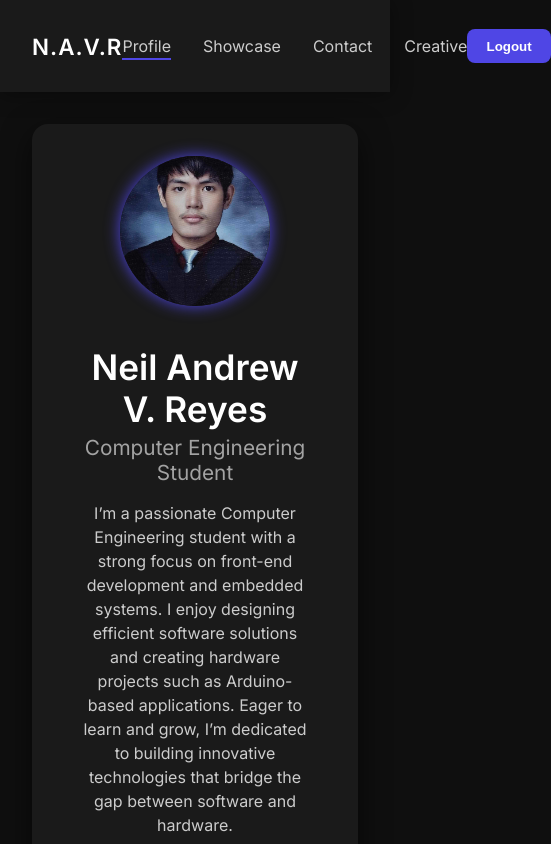
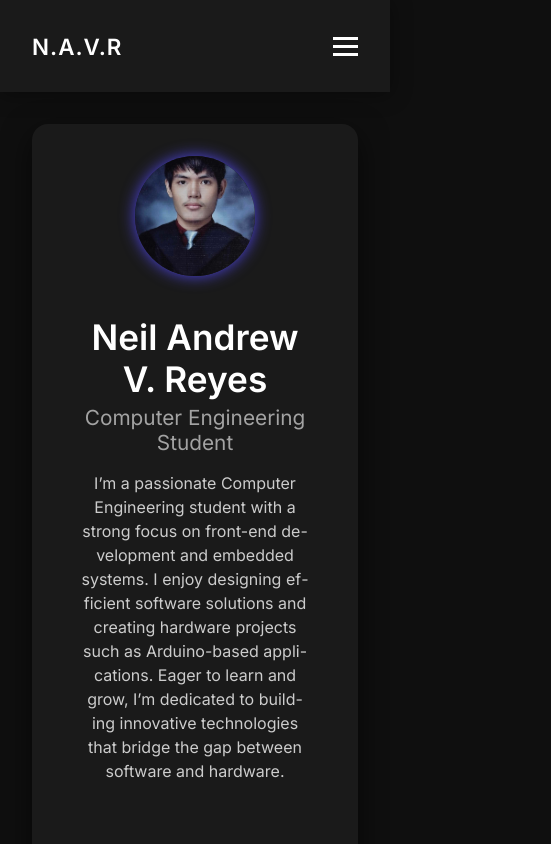
Before and after one commit to NeilAndrewReyes/Vue.js-Portfolio, a Vue app: page /Vue.js-Portfolio/portfolio/profile in a window 390 px wide. Shown: the top 844 px of the page, 551 px wide, since content can reach past the window. Built offline with nearby package versions, Linux system fonts and the light colour scheme; sample sign-in values are in the browser's storage.

Commit message:
Minor Changes

```diff
--- a/src/components/Navbar.vue
+++ b/src/components/Navbar.vue
@@ -1,30 +1,54 @@
 <template>
   <nav class="navbar">
     <div class="logo">N.A.V.R</div>
-    <ul class="nav-links">
-  <li><router-link to="/portfolio/profile" class="nav-item" exact-active-class="active-link">Profile</router-link></li>
-  <li><router-link to="/portfolio/showcase" class="nav-item" exact-active-class="active-link">Showcase</router-link></li>
-  <li><router-link to="/portfolio/contact" class="nav-item" exact-active-class="active-link">Contact</router-link></li>
-  <li><router-link to="/portfolio/creative" class="nav-item" exact-active-class="active-link">Creative</router-link></li>
-</ul>
-    <button class="logout-button" @click="logout">Logout</button>
+
+    <div class="hamburger" @click="toggleMenu">
+      <span :class="{ open: menuOpen }"></span>
+      <span :class="{ open: menuOpen }"></span>
+      <span :class="{ open: menuOpen }"></span>
+    </div>
+
+    <div class="nav-group" :class="{ active: menuOpen }">
+      <ul class="nav-links">
+        <li>
+          <router-link to="/portfolio/profile" class="nav-item" exact-active-class="active-link">Profile</router-link>
+        </li>
+        <li>
+          <router-link to="/portfolio/showcase" class="nav-item" exact-active-class="active-link">Showcase</router-link>
+        </li>
+        <li>
+          <router-link to="/portfolio/contact" class="nav-item" exact-active-class="active-link">Contact</router-link>
+        </li>
+        <li>
+          <router-link to="/portfolio/creative" class="nav-item" exact-active-class="active-link">Creative</router-link>
+        </li>
+      </ul>
+      <button class="logout-button" @click="logout">Logout</button>
+    </div>
   </nav>
 </template>
 
 <script>
 export default {
+  data() {
+    return {
+      menuOpen: false,
+    };
+  },
   methods: {
+    toggleMenu() {
+      this.menuOpen = !this.menuOpen;
+    },
     logout() {
       localStorage.removeItem('user');
       this.$router.push('/login');
-    }
-  }
-}
+    },
+  },
+};
 </script>
 
 <style scoped>
 @import url('https://fonts.googleapis.com/css2?family=Inter:wght@400;600&display=swap');
-
 
 .navbar {
   position: sticky;
@@ -32,6 +56,7 @@ export default {
   background-color: #1a1a1a;
   padding: 1rem 2rem;
   box-shadow: 0 2px 20px rgba(0, 0, 0, 0.4);
+
   display: flex;
   justify-content: space-between;
   align-items: center;
@@ -43,9 +68,41 @@ export default {
   font-size: 1.4rem;
   font-weight: 600;
   letter-spacing: 1px;
-  color: #ffffff;
+  flex-shrink: 0;
 }
 
+.hamburger {
+  display: none;
+  flex-direction: column;
+  gap: 5px;
+  cursor: pointer;
+  flex-shrink: 0;
+}
+
+.hamburger span {
+  width: 25px;
+  height: 3px;
+  background: white;
+  transition: 0.3s;
+}
+
+.hamburger span.open:nth-child(1) {
+  transform: rotate(45deg) translate(5px, 5px);
+}
+.hamburger span.open:nth-child(2) {
+  opacity: 0;
+}
+.hamburger span.open:nth-child(3) {
+  transform: rotate(-45deg) translate(5px, -5px);
+}
+
+.nav-group {
+  display: flex;
+  align-items: center;
+  gap: 1.5rem;
+}
+
+/* Nav links */
 .nav-links {
   display: flex;
   gap: 2rem;
@@ -67,7 +124,6 @@ export default {
 
 .nav-item {
   position: relative;
-  color: #cccccc;
   font-weight: 500;
   font-size: 1rem;
   text-decoration: none;
@@ -118,7 +174,6 @@ export default {
   }
 }
 
-
 .logout-button {
   background-color: #4f46e5;
   border: none;
@@ -128,9 +183,53 @@ export default {
   border-radius: 0.5rem;
   cursor: pointer;
   transition: background 0.3s;
+
+  font-size: 1rem;
+  font-weight: 500;
 }
 
 .logout-button:hover {
   background-color: #3730a3;
 }
+
+/* Responsive */
+@media (max-width: 768px) {
+  .hamburger {
+    display: flex;
+  }
+
+  .nav-group {
+    position: absolute;
+    top: 70px;
+    right: 0;
+    background: #1a1a1a;
+    flex-direction: column;
+    width: 100%;
+    max-height: 0;
+    overflow: hidden;
+    transition: max-height 0.3s ease;
+    gap: 0;
+  }
+
+  .nav-group.active {
+    max-height: 400px;
+    padding: 1rem 0;
+  }
+
+  .nav-links {
+    flex-direction: column;
+    gap: 0;
+    padding: 0;
+  }
+
+  .nav-links li {
+    text-align: center;
+    padding: 0.5rem 0;
+  }
+
+  .logout-button {
+    margin-top: 0.5rem;
+    width: 100%;
+  }
+}
 </style>
--- a/src/pages/Contact.vue
+++ b/src/pages/Contact.vue
@@ -122,4 +122,39 @@ export default {
   background: #7c68ff;
   transform: translateY(-2px);
 }
+
+@media (max-width: 720px) {
+  .showcase-section {
+    padding: 0rem 1rem 3rem;
+  }
+
+  .section-title {
+    font-size: 1.7rem;
+    max-width: 100%;
+  }
+
+  .projects-grid {
+    gap: 1.5rem;
+  }
+}
+
+@media (max-width: 480px) {
+  .projects-grid {
+    grid-template-columns: 1fr;
+    gap: 1rem;
+  }
+
+  .project-card {
+    border-radius: 1rem;
+  }
+
+  .project-info h3 {
+    font-size: 1.1rem;
+  }
+
+  .project-info p {
+    font-size: 0.9rem;
+  }
+}
+
 </style>
--- a/src/pages/Creative.vue
+++ b/src/pages/Creative.vue
@@ -1,6 +1,6 @@
 <template>
-  <section class="creative-section">
-    <div class="card">
+  <section class="creative-section" ref="container">
+    <div class="card" ref="card">
       <h2 class="section-title">🎯 Click the Circle Game</h2>
       <p v-if="!started" class="instructions">
         Click the circle as many times as you can in 30 seconds!
@@ -32,20 +32,45 @@ export default {
     return {
       score: 0,
       timeLeft: 30,
-      x: 100,
-      y: 100,
+      x: 0,
+      y: 0,
       started: false,
       gameOver: false,
       interval: null,
       timer: null,
+      circleSize: 80,
+      cardWidth: 0,
+      cardHeight: 0,
     };
   },
+  mounted() {
+    this.updateCardSize();
+    window.addEventListener('resize', this.updateCardSize);
+  },
+  beforeUnmount() {
+    clearInterval(this.interval);
+    clearInterval(this.timer);
+    window.removeEventListener('resize', this.updateCardSize);
+  },
   methods: {
+    updateCardSize() {
+      this.$nextTick(() => {
+        const card = this.$refs.card;
+        if (card) {
+          this.cardWidth = card.clientWidth;
+          this.cardHeight = card.clientHeight;
+          // Set initial position of circle inside card boundaries
+          this.x = Math.floor(Math.random() * (this.cardWidth - this.circleSize));
+          this.y = Math.floor(Math.random() * (this.cardHeight - this.circleSize - 100)) + 100; // avoid overlapping title
+        }
+      });
+    },
     startGame() {
       this.score = 0;
       this.timeLeft = 30;
       this.started = true;
       this.gameOver = false;
+      this.updateCardSize();
       this.moveCircle();
       this.timer = setInterval(() => {
         this.timeLeft--;
@@ -57,24 +82,20 @@ export default {
     },
     moveCircle() {
       this.interval = setInterval(() => {
-        this.x = Math.floor(Math.random() * (window.innerWidth - 100));
-        this.y = Math.floor(Math.random() * (window.innerHeight - 200));
+        this.x = Math.floor(Math.random() * (this.cardWidth - this.circleSize));
+        this.y = Math.floor(Math.random() * (this.cardHeight - this.circleSize - 100)) + 100; // to avoid overlap with heading & controls
       }, 700);
     },
     handleClick() {
       this.score++;
-      this.x = Math.floor(Math.random() * (window.innerWidth - 100));
-      this.y = Math.floor(Math.random() * (window.innerHeight - 200));
+      this.x = Math.floor(Math.random() * (this.cardWidth - this.circleSize));
+      this.y = Math.floor(Math.random() * (this.cardHeight - this.circleSize - 100)) + 100;
     },
     endGame() {
       clearInterval(this.interval);
       this.started = false;
       this.gameOver = true;
     },
-  },
-  beforeUnmount() {
-    clearInterval(this.interval);
-    clearInterval(this.timer);
   }
 };
 </script>
@@ -96,6 +117,7 @@ export default {
 }
 
 .card {
+  position: relative;
   background: #1a1a1a;
   padding: 2rem;
   border-radius: 1.5rem;
@@ -103,6 +125,7 @@ export default {
   max-width: 700px;
   box-shadow: 0 0 20px rgba(0, 0, 0, 0.4);
   text-align: center;
+  user-select: none;
 }
 
 .section-title {
--- a/src/pages/Profile.vue
+++ b/src/pages/Profile.vue
@@ -303,4 +303,55 @@ export default {
   }
 }
 
+@media (max-width: 720px) {
+  .top-info {
+    flex-direction: column;
+    align-items: center;
+    text-align: center;
+  }
+
+  .profile-info {
+    width: 100%;
+  }
+
+  .skills-categories {
+    flex-direction: column;
+    gap: 1.5rem;
+  }
+}
+
+@media (max-width: 480px) {
+  .profile-photo {
+    width: 120px;
+    height: 120px;
+  }
+}
+
+@media (max-width: 400px) {
+  .category ul {
+    justify-content: center;
+  }
+
+  .contact-section ul {
+    flex-direction: column;
+    gap: 1rem;
+  }
+
+  .contact-section ul li {
+    flex: none;
+    width: 100%;
+  }
+}
+
+.bio {
+  word-wrap: break-word;
+  hyphens: auto;
+}
+
+@media (max-width: 360px) {
+  .profile-container {
+    padding: 1.5rem 1.5rem;
+  }
+}
+
 </style>
--- a/src/pages/Showcase.vue
+++ b/src/pages/Showcase.vue
@@ -139,4 +139,38 @@ export default {
   border-bottom-color: #7c68ff;
 }
 
+@media (max-width: 720px) {
+  .showcase-section {
+    padding: 0rem 1rem 3rem;
+  }
+
+  .section-title {
+    font-size: 1.7rem;
+    max-width: 100%;
+  }
+
+  .projects-grid {
+    gap: 1.5rem;
+  }
+}
+
+@media (max-width: 480px) {
+  .projects-grid {
+    grid-template-columns: 1fr;
+    gap: 1rem;
+  }
+
+  .project-card {
+    border-radius: 1rem;
+  }
+
+  .project-info h3 {
+    font-size: 1.1rem;
+  }
+
+  .project-info p {
+    font-size: 0.9rem;
+  }
+}
+
 </style>
```
